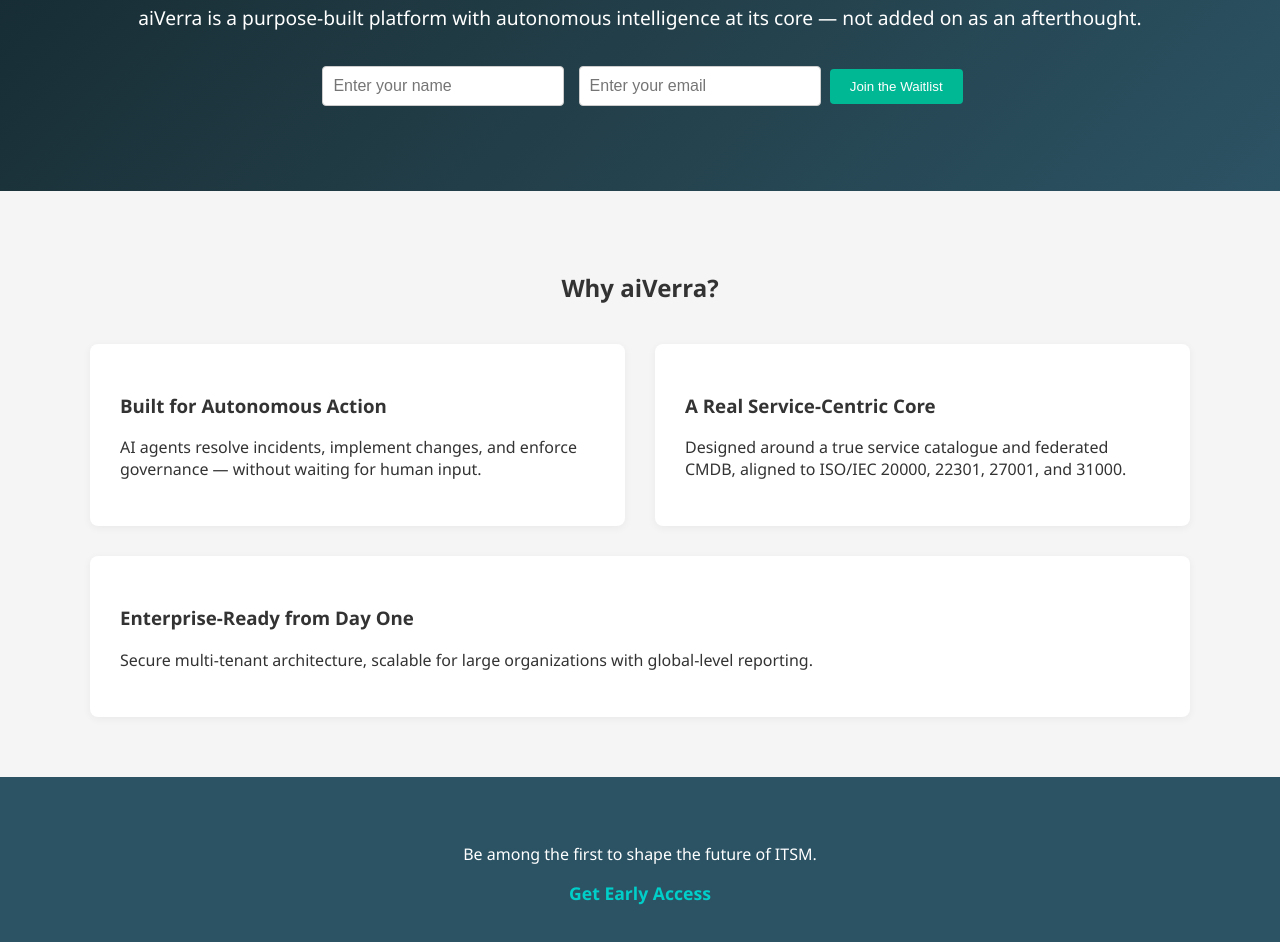
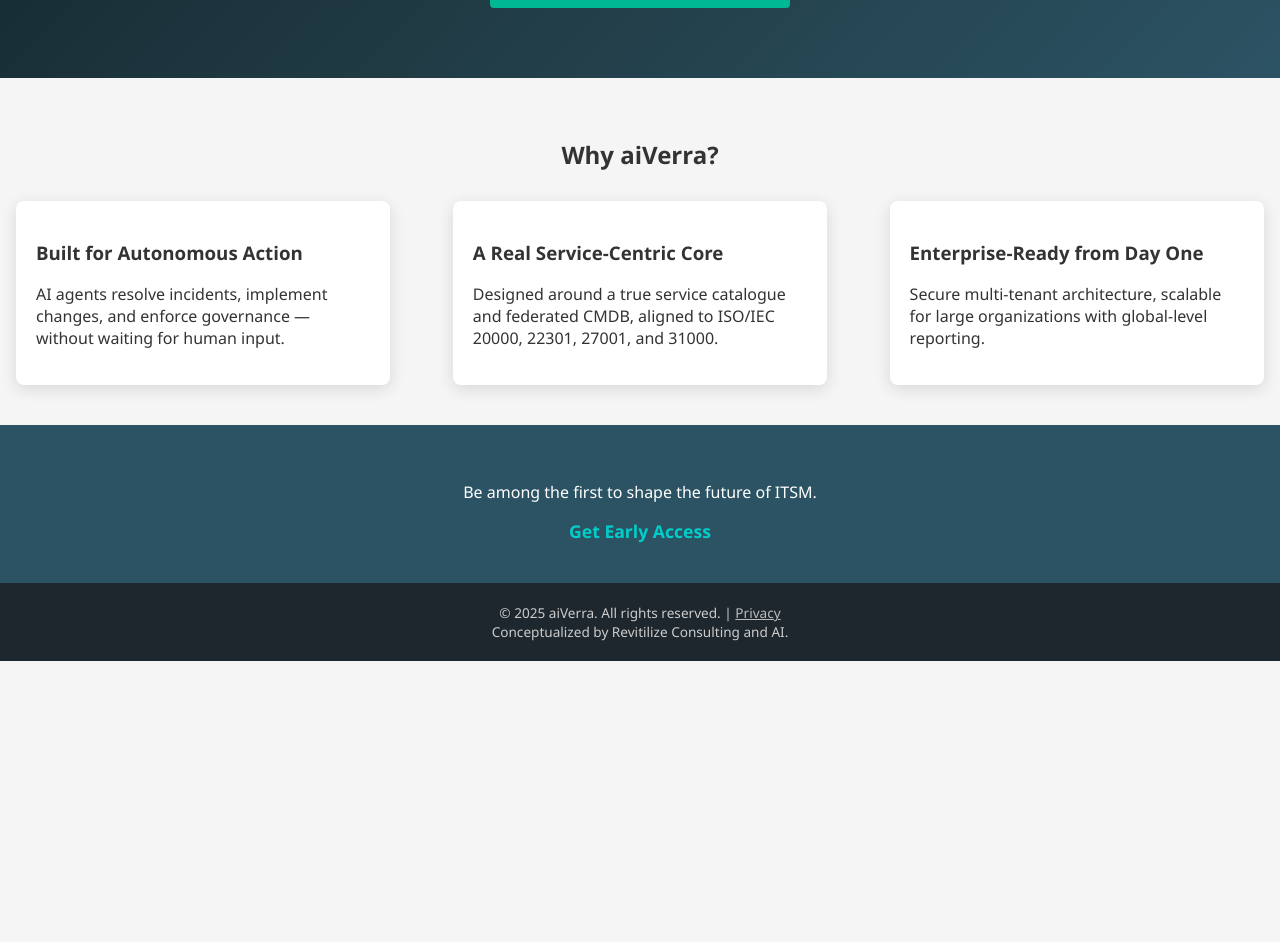
Before and after one commit to aiverra/aiverra-landing, a plain HTML site: page index.html in a window 1280 px wide. Shown: the part 492-1434 px from the top of the page. After the commit the page ends 1153 px from the top, so only its background shows below. Drawn offline with Linux system fonts and the light colour scheme.

Commit message:
Update index.html

```diff
--- a/index.html
+++ b/index.html
@@ -1,11 +1,15 @@
 <!DOCTYPE html>
 <html lang="en">
 <head>
+  <script>
+    if (window.innerWidth < 768) {
+      window.location.href = "index-mobile.html";
+    }
+  </script>
   <link rel="apple-touch-icon" sizes="180x180" href="assets/apple-touch-icon.png">
   <link rel="icon" type="image/png" sizes="32x32" href="assets/favicon-32x32.png">
   <link rel="icon" type="image/png" sizes="16x16" href="assets/favicon-16x16.png">
   <link rel="manifest" href="assets/site.webmanifest">
-  <link rel="icon" href="assets/favicon.ico" type="image/x-icon">
   <link rel="icon" href="assets/favicon.ico" type="image/x-icon">
   <script defer data-domain="revitilize.com" src="https://plausible.io/js/script.js"></script>
   <meta charset="UTF-8" />
@@ -22,20 +26,20 @@
       background: linear-gradient(135deg, #0f2027, #203a43, #2c5364);
       color: white;
       text-align: center;
-      padding: 80px 20px;
+      padding: 60px 16px;
     }
     header h1 {
-      font-size: 2.8em;
+      font-size: 2em;
       margin: 0;
     }
     header p {
-      font-size: 1.2em;
+      font-size: 1em;
       margin: 20px 0;
     }
     .logo-container {
-      width: 300px;
+      width: 180px;
       height: auto;
-      margin: 0 auto 30px auto;
+      margin: 0 auto 20px auto;
     }
     .logo-container img {
       width: 100%;
@@ -44,32 +48,40 @@
       image-rendering: auto;
     }
     .section {
-      padding: 60px 20px;
-      max-width: 1100px;
+      padding: 40px 16px;
+      max-width: 100%;
       margin: 0 auto;
     }
     .section h2 {
       text-align: center;
-      margin-bottom: 40px;
+      font-size: 1.5em;
+      margin-bottom: 30px;
     }
     .features {
   display: flex;
   flex-wrap: wrap;
   justify-content: space-between;
-      gap: 30px;
+  gap: 20px;
 }
     .feature {
+  background-color: white;
+  padding: 20px;
+  border-radius: 8px;
+  box-shadow: 0 4px 16px rgba(0,0,0,0.12);
   flex: 1 1 30%;
-      background-color: white;
-      padding: 30px;
-      border-radius: 8px;
-      box-shadow: 0 2px 8px rgba(0,0,0,0.05);
+  max-width: 30%;
+  box-sizing: border-box;
+  transition: transform 0.2s ease, box-shadow 0.2s ease;
+}
+.feature:hover {
+  transform: translateY(-5px);
+  box-shadow: 0 8px 24px rgba(0, 0, 0, 0.15);
 }
     .cta-full {
       background-color: #2c5364;
       color: white;
       text-align: center;
-      padding: 50px 20px;
+      padding: 40px 16px;
     }
     .cta-full a {
       color: #00cec9;
@@ -78,14 +90,16 @@
       font-size: 1.1em;
     }
     form {
-      margin-top: 30px;
+      margin-top: 20px;
     }
     input[type="text"],
     input[type="email"] {
       padding: 10px;
       font-size: 1em;
-      width: 220px;
-      margin: 5px;
+      width: 300px;
+      max-width: 90%;
+      margin: 5px auto;
+      display: block;
       border: 1px solid #ccc;
       border-radius: 4px;
     }
@@ -96,13 +110,25 @@
       border: none;
       border-radius: 4px;
       cursor: pointer;
+      width: 300px;
+      max-width: 90%;
+      margin: 10px auto;
+      display: block;
     }
     footer {
       background-color: #1e272e;
       color: #ccc;
       text-align: center;
       padding: 20px;
-      font-size: 0.9em;
+      font-size: 0.85em;
+    }
+  @media (max-width: 767px) {
+  .features {
+    flex-direction: column;
+  }
+  .feature {
+    max-width: 100%;
+  }
 }
 </style>
 </head>
```
Lines whose indentation alone changed are shown as unchanged.
